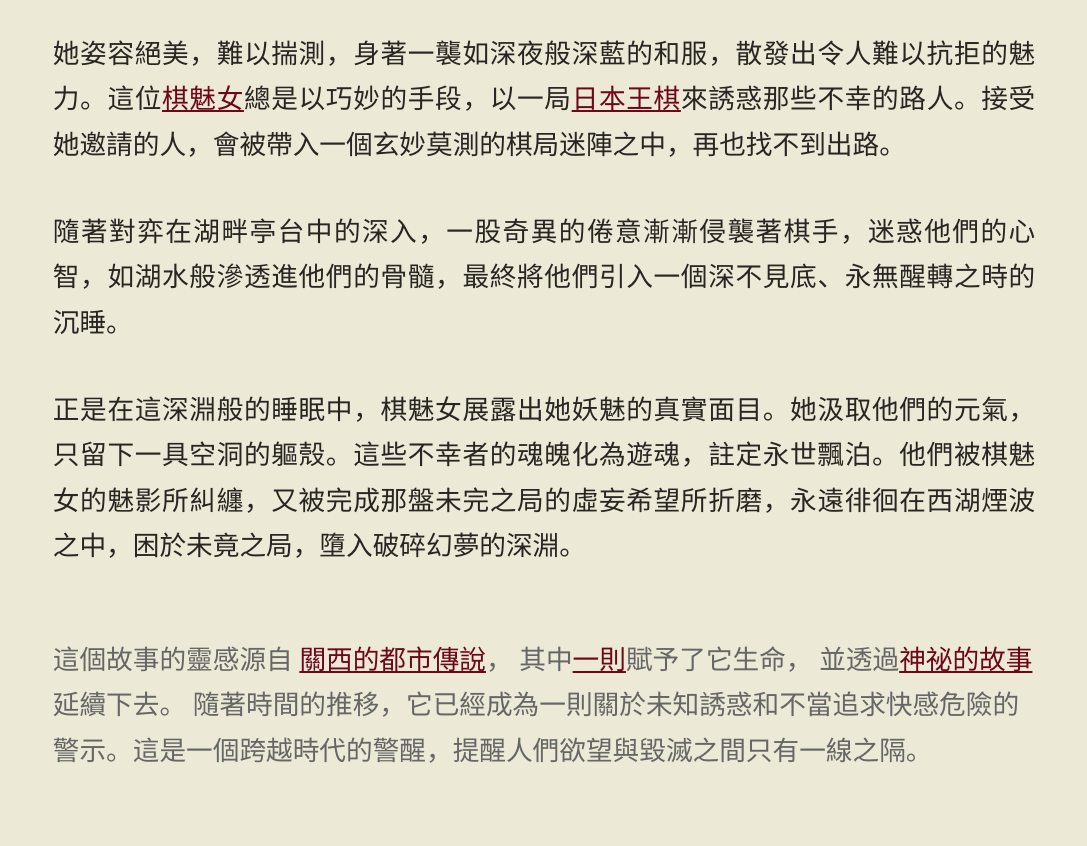
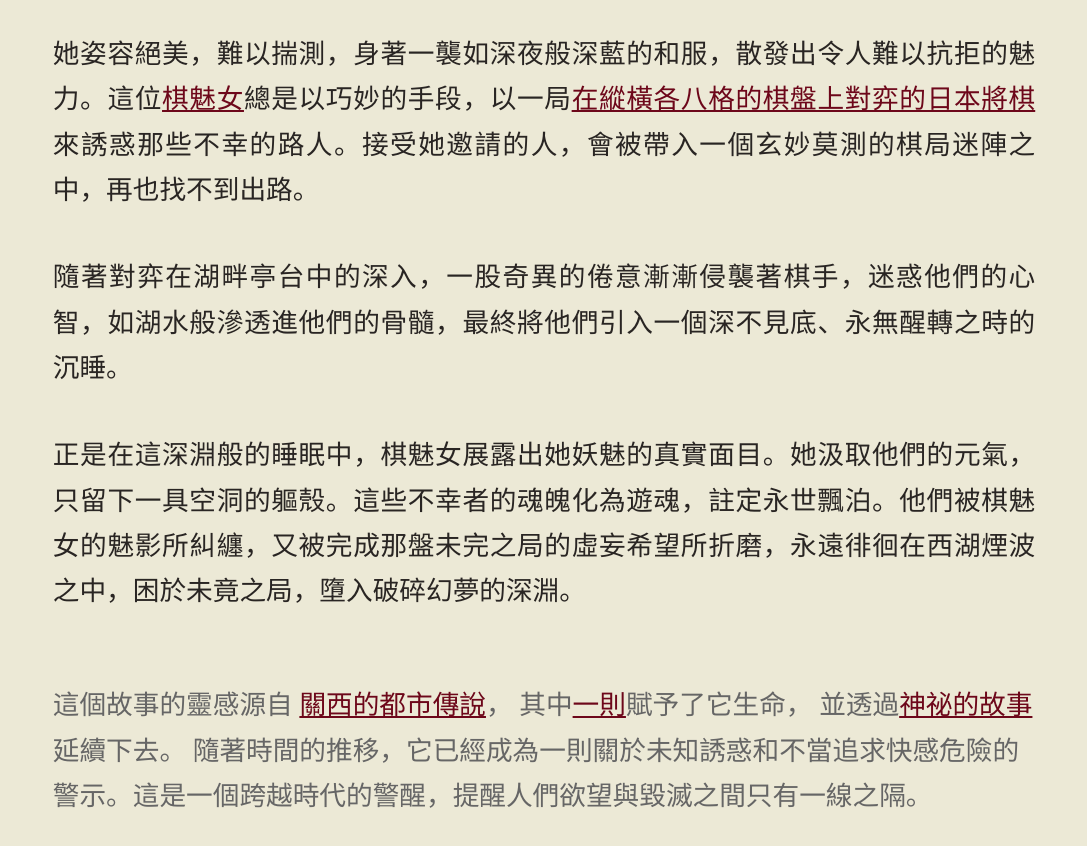
Before and after one commit to komayo-page/komayo.zh, a plain HTML site: page index.html in a window 1280 px wide. Shown: the part 1432-2278 px from the top of the page, without its empty margins (96-1183 px from the left). Drawn offline with Linux system fonts and the light colour scheme.

Commit message:
feat(kaidan): describe the game as shōgi on an 8x8 board

```diff
--- a/index.html
+++ b/index.html
@@ -212,7 +212,7 @@
         </picture>
 
         <p>
-          她姿容絕美，難以揣測，身著一襲如深夜般深藍的和服，散發出令人難以抗拒的魅力。這位<a href="/guan-yu/" title="尋找棋魅女的蹤跡" itemprop="character">棋魅女</a>總是以巧妙的手段，以一局<a href="/youxi/" title="公主的遊戲" itemprop="mentions" itemscope itemtype="https://schema.org/Game"><span itemprop="name">日本王棋</span></a>來誘惑那些不幸的路人。接受她邀請的人，會被帶入一個玄妙莫測的棋局迷陣之中，再也找不到出路。
+          她姿容絕美，難以揣測，身著一襲如深夜般深藍的和服，散發出令人難以抗拒的魅力。這位<a href="/guan-yu/" title="尋找棋魅女的蹤跡" itemprop="character">棋魅女</a>總是以巧妙的手段，以一局<a href="/youxi/" title="公主的遊戲" itemprop="mentions" itemscope itemtype="https://schema.org/Game">在縱橫各八格的棋盤上對弈的日本將棋<meta itemprop="name" content="日本王棋"></a>來誘惑那些不幸的路人。接受她邀請的人，會被帶入一個玄妙莫測的棋局迷陣之中，再也找不到出路。
         </p>
 
         <p>
```
